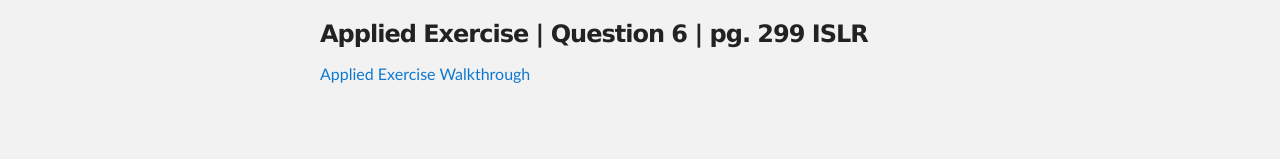
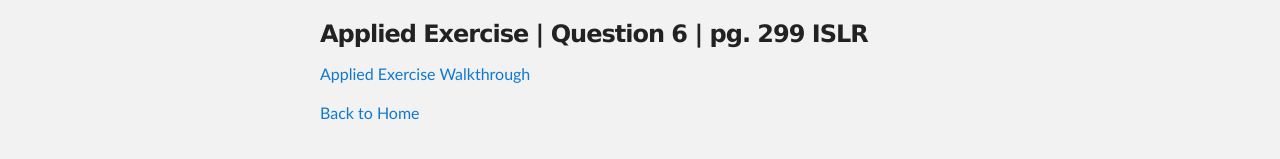
Before and after one commit to drewsp7/griffinsalyer.github.io, a Jekyll site: the page built from ISLRch7/index.md, in a window 1280 px wide. Shown: the part 472-631 px from the top of the page. Built offline with Jekyll 4.4.1, drawn with Linux system fonts in a browser that asks for light colours; our own code applies the rules of GitHub Pages for plain Markdown files; the repository's description, which GitHub fills in, is left out.

Commit message:
Update index.md

```diff
--- a/ISLRch7/index.md
+++ b/ISLRch7/index.md
@@ -11,3 +11,7 @@
 ### Applied Exercise | Question 6 | pg. 299 ISLR
 
 [Applied Exercise Walkthrough](/code/GSAppPolyStep.html)
+
+
+
+[Back to Home](https://griffinsalyer.github.io)
```
